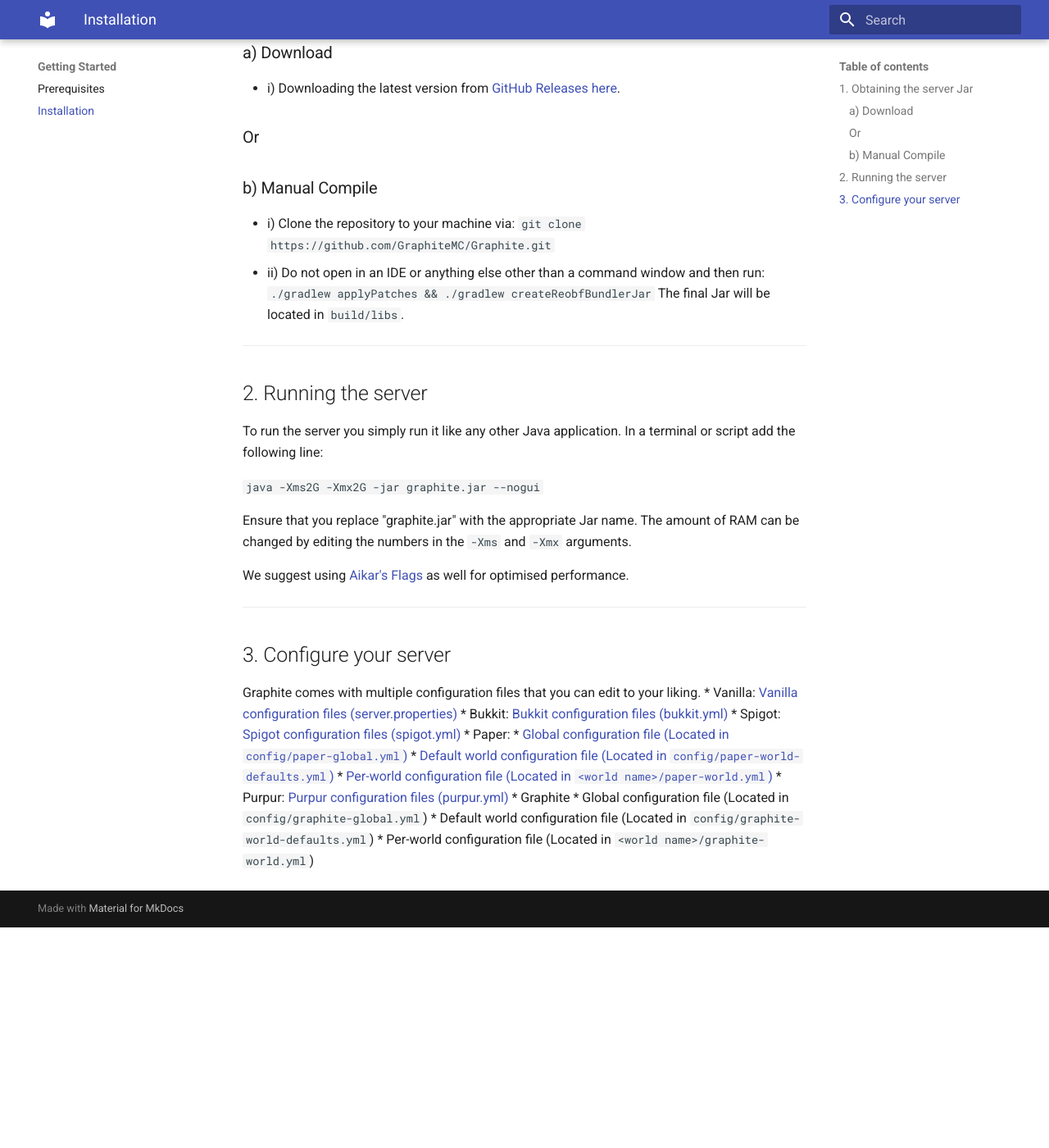
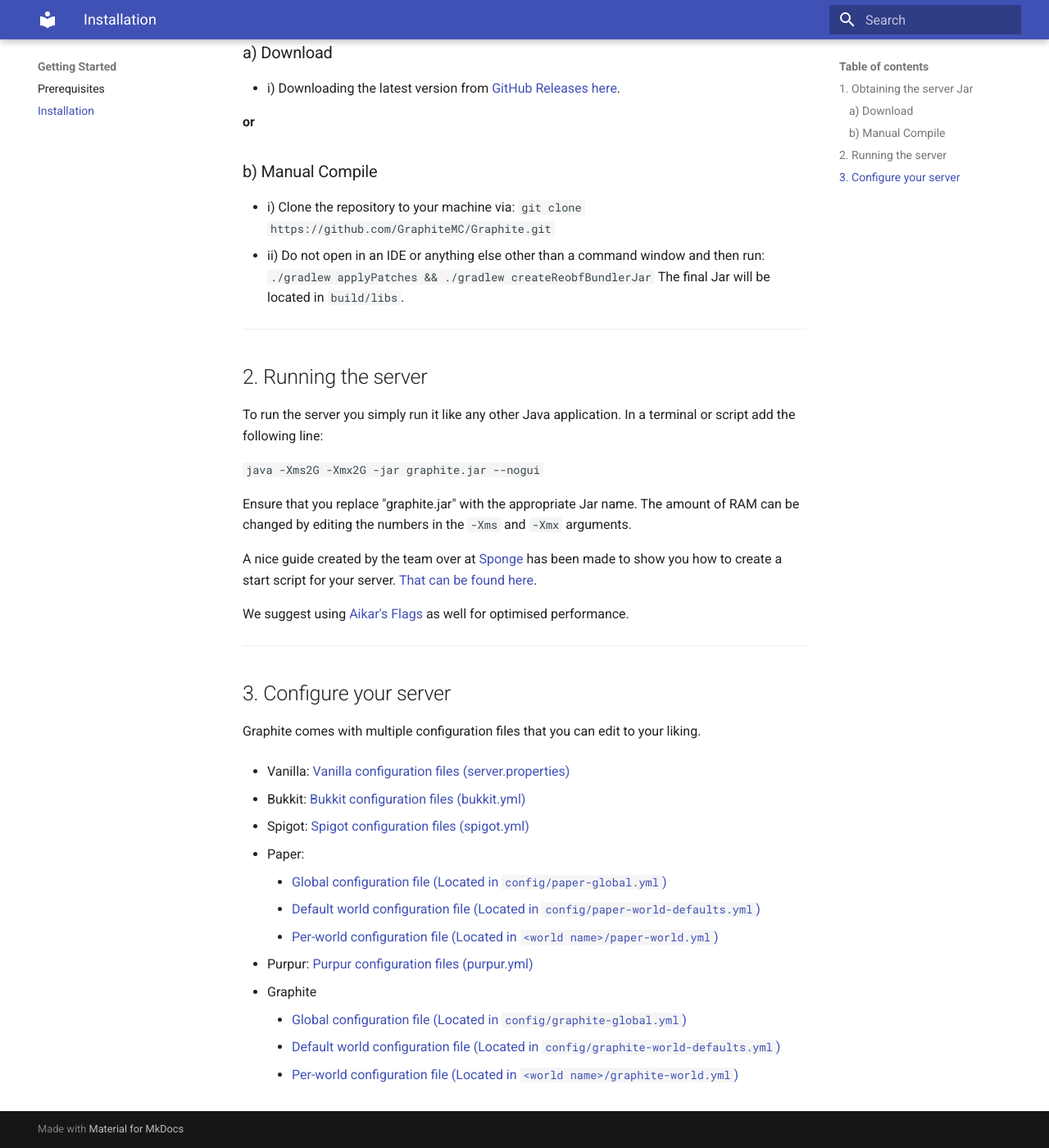
Before and after one commit to GraphiteMC/GraphiteDocs, an MkDocs documentation site: the page built from mkdocs/getting-started/Installation.md, in a window 1280 px wide and 1400 px high, scrolled down 355 px. Shown: the whole window at 82% size. Built offline with MkDocs 1.6.1 and Material for MkDocs 9.7.7, drawn with Linux system fonts in a browser that asks for light colours; before the commit the page ends 1486 px from its top, so only the background shows below that.

Commit message:
Update sizes and add links

```diff
--- a/mkdocs/getting-started/Installation.md
+++ b/mkdocs/getting-started/Installation.md
@@ -7,7 +7,7 @@ of doing this:
 ### a) Download
   * i) Downloading the latest version from [GitHub Releases here](https://github.com/GraphiteMC/Graphite/releases/tag/latest).
 
-### Or
+**or**
 
 ### b) Manual Compile
   * i) Clone the repository to your machine via:
@@ -29,19 +29,28 @@ In a terminal or script add the following line:
 Ensure that you replace "graphite.jar" with the appropriate Jar name.
 The amount of RAM can be changed by editing the numbers in the `-Xms` and `-Xmx` arguments.
 
+A nice guide created by the team over at [Sponge](https://github.com/SpongePowered) has been made to show you how to create a
+start script for your server. [That can be found here](https://docs.spongepowered.org/5.1.0/en/server/getting-started/launch-script.html).
+
 We suggest using [Aikar's Flags](https://docs.papermc.io/paper/aikars-flags) as well for optimised performance.
 ___
 ## 3. Configure your server
 Graphite comes with multiple configuration files that you can edit to your liking.
-  * Vanilla: [Vanilla configuration files (server.properties)](https://minecraft.fandom.com/wiki/Server.properties)
-  * Bukkit: [Bukkit configuration files (bukkit.yml)](https://bukkit.fandom.com/wiki/Bukkit.yml)
-  * Spigot: [Spigot configuration files (spigot.yml)](https://www.spigotmc.org/wiki/spigot-configuration/)
-  * Paper:
-    * [Global configuration file (Located in `config/paper-global.yml`)](https://docs.papermc.io/paper/reference/global-configuration)
-    * [Default world configuration file (Located in `config/paper-world-defaults.yml`)](https://docs.papermc.io/paper/reference/world-configuration)
-    * [Per-world configuration file (Located in `<world name>/paper-world.yml`)](https://docs.papermc.io/paper/reference/world-configuration)
-  * Purpur: [Purpur configuration files (purpur.yml) ](https://purpurmc.org/docs/Configuration/)
-  * Graphite
-      * Global configuration file (Located in `config/graphite-global.yml`)
-      * Default world configuration file (Located in `config/graphite-world-defaults.yml`)
-      * Per-world configuration file (Located in `<world name>/graphite-world.yml`)
+
+* Vanilla: [Vanilla configuration files (server.properties)](https://minecraft.fandom.com/wiki/Server.properties)
+
+* Bukkit: [Bukkit configuration files (bukkit.yml)](https://bukkit.fandom.com/wiki/Bukkit.yml)
+
+* Spigot: [Spigot configuration files (spigot.yml)](https://www.spigotmc.org/wiki/spigot-configuration/)
+
+* Paper:
+    - [Global configuration file (Located in `config/paper-global.yml`)](https://docs.papermc.io/paper/reference/global-configuration)
+    - [Default world configuration file (Located in `config/paper-world-defaults.yml`)](https://docs.papermc.io/paper/reference/world-configuration)
+    - [Per-world configuration file (Located in `<world name>/paper-world.yml`)](https://docs.papermc.io/paper/reference/world-configuration)
+
+* Purpur: [Purpur configuration files (purpur.yml) ](https://purpurmc.org/docs/Configuration/)
+
+* Graphite
+    - [Global configuration file (Located in `config/graphite-global.yml`)](https://docs.graphitemc.org/configuration/Global-Configuration/)
+    - [Default world configuration file (Located in `config/graphite-world-defaults.yml`)](https://docs.graphitemc.org/configuration/World-Configuration/)
+    - [Per-world configuration file (Located in `<world name>/graphite-world.yml`)](https://docs.graphitemc.org/configuration/World-Configuration/)
```
Also changed, not shown: mkdocs/configuration/World-Configuration.md (+1 -1 lines), mkdocs/getting-started/Prerequisites.md (+2 -1 lines), mkdocs/index.md (+7 -2 lines), 1 other file.
